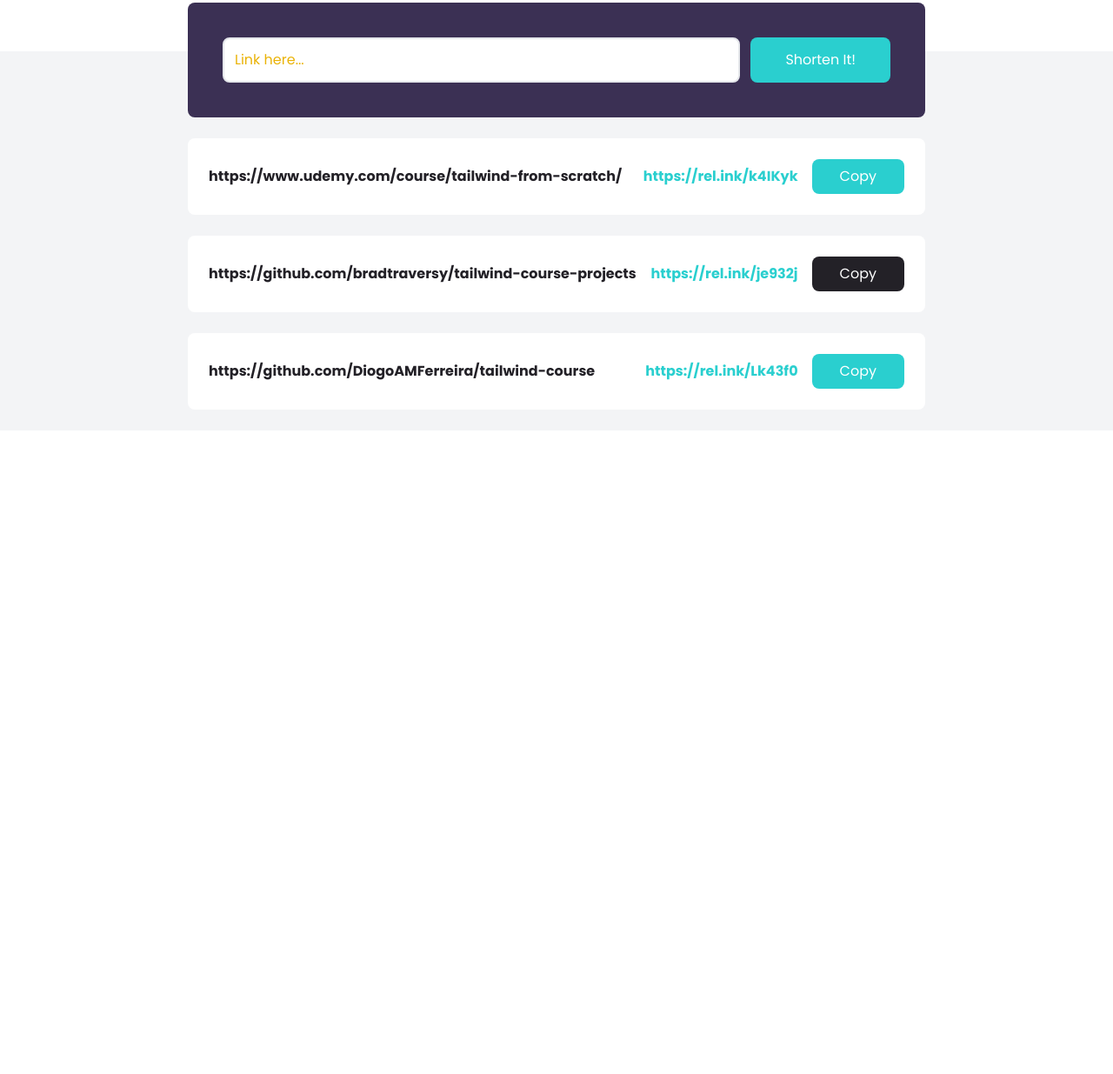
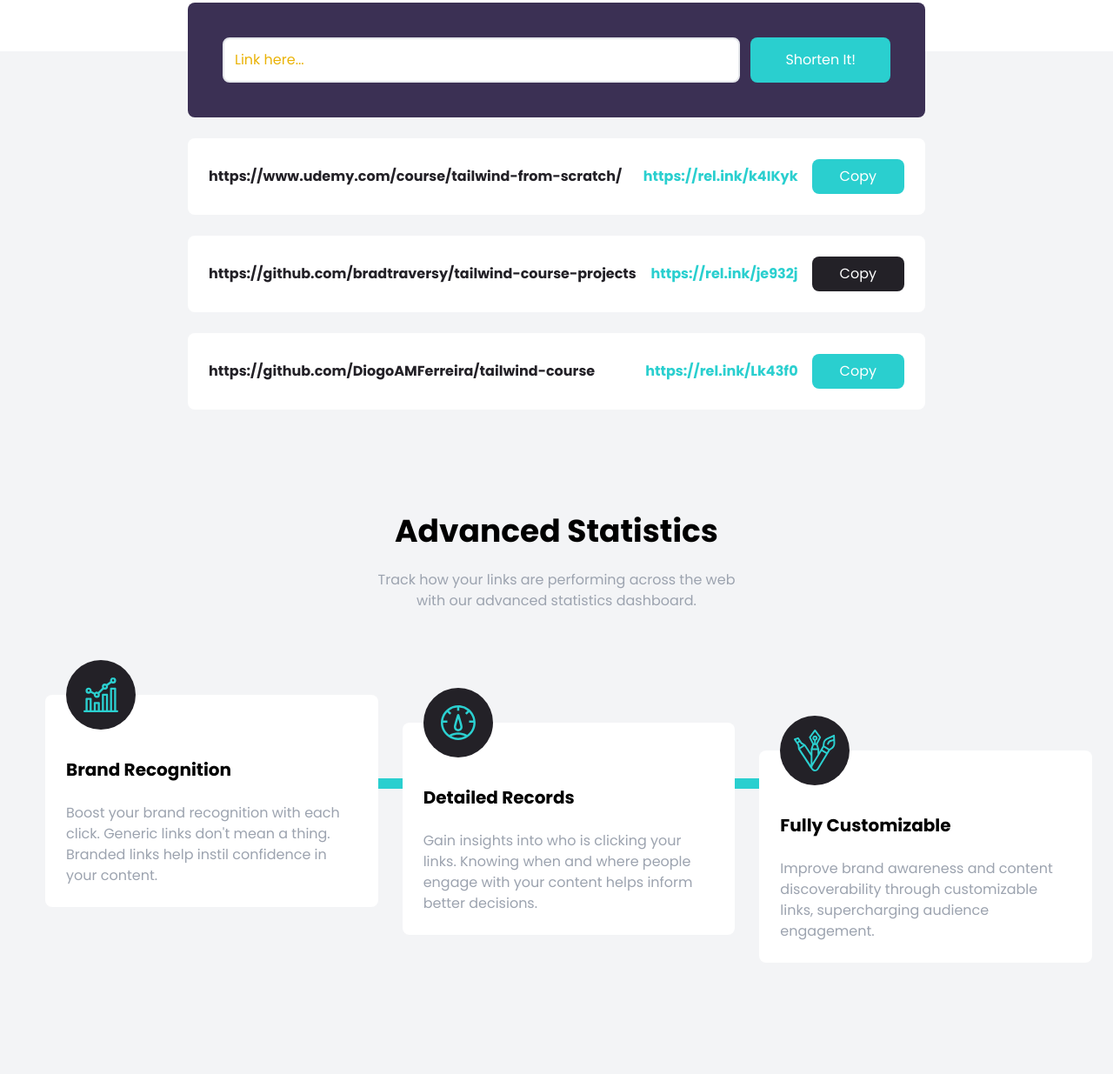
Before and after one commit to DiogoAMFerreira/tailwind-course, a website built with webpack: page 04-tailwind-projects/08-shortly/dist/index.html in a window 1280 px wide. Shown: the part 685-1920 px from the top of the page at 87% size. Before the commit the page ends 1180 px from the top, so only its background shows below. Built offline with nearby package versions, Linux system fonts and the light colour scheme.

Commit message:
58 - Feature Boxes

```diff
--- a/04-tailwind-projects/08-shortly/dist/index.html
+++ b/04-tailwind-projects/08-shortly/dist/index.html
@@ -190,6 +190,119 @@
                 </div>
             </div>
         </section>
+        <!-- Statistics Section -->
+        <section id="statistics" class="bg-gray-100 py-24">
+            <!-- Statistics Container -->
+            <div class="container mx-auto px-3">
+                <h2 class="mb-6 text-center text-4xl font-bold">
+                    Advanced Statistics
+                </h2>
+                <p
+                    class="max-w-ws mx-auto text-center text-gray-400 md:max-w-md"
+                >
+                    Track how your links are performing across the web with our
+                    advanced statistics dashboard.
+                </p>
+            </div>
+        </section>
+        <!-- Feature Box Section -->
+        <section id="feature" class="bg-gray-100 pb-32">
+            <!-- Feature Box Container -->
+            <div
+                class="container relative mx-auto flex flex-col items-start px-6 md:flex-row md:space-x-7"
+            >
+                <!-- Horizontal Line -->
+                <div
+                    class="bg-cyan absolute left-16 top-24 hidden h-3 w-10/12 md:block"
+                ></div>
+                <!-- Vertical Line -->
+                <!-- Subtract on the margin half the width of the line -->
+                <div
+                    class="bg-cyan absolute left-1/2 -ml-1 h-full w-2 md:hidden"
+                ></div>
+                <!-- Box 1 -->
+                <div
+                    class="relative flex flex-col space-y-6 rounded-lg bg-white p-6 md:w-1/3"
+                >
+                    <!-- Image positioning -->
+                    <div class="absolute -top-10 left-1/2 -ml-10 md:left-16">
+                        <!-- Image Container For Background & Center -->
+                        <div
+                            class="bg-veryDarkViolet flex h-20 w-20 items-center justify-center rounded-full p-4"
+                        >
+                            <img
+                                src="images/icon-brand-recognition.svg"
+                                alt=""
+                            />
+                        </div>
+                    </div>
+                    <h5
+                        class="pt-6 text-center text-xl font-bold capitalize md:text-left"
+                    >
+                        Brand recognition
+                    </h5>
+                    <p class="text-center text-gray-400 md:text-left">
+                        Boost your brand recognition with each click. Generic
+                        links don't mean a thing. Branded links help instil
+                        confidence in your content.
+                    </p>
+                </div>
+                <!-- Box 2 -->
+                <div
+                    class="relative mt-24 flex flex-col space-y-6 rounded-lg bg-white p-6 md:mt-8 md:w-1/3"
+                >
+                    <!-- Image positioning -->
+                    <div class="absolute -top-10 left-1/2 -ml-10 md:left-16">
+                        <!-- Image Container For Background & Center -->
+                        <div
+                            class="bg-veryDarkViolet flex h-20 w-20 items-center justify-center rounded-full p-4"
+                        >
+                            <img
+                                src="images/icon-detailed-records.svg"
+                                alt=""
+                            />
+                        </div>
+                    </div>
+                    <h5
+                        class="pt-6 text-center text-xl font-bold capitalize md:text-left"
+                    >
+                        Detailed Records
+                    </h5>
+                    <p class="text-center text-gray-400 md:text-left">
+                        Gain insights into who is clicking your links. Knowing
+                        when and where people engage with your content helps
+                        inform better decisions.
+                    </p>
+                </div>
+                <!-- Box 3 -->
+                <div
+                    class="relative mt-24 flex flex-col space-y-6 rounded-lg bg-white p-6 md:mt-16 md:w-1/3"
+                >
+                    <!-- Image positioning -->
+                    <div class="absolute -top-10 left-1/2 -ml-10 md:left-16">
+                        <!-- Image Container For Background & Center -->
+                        <div
+                            class="bg-veryDarkViolet flex h-20 w-20 items-center justify-center rounded-full p-4"
+                        >
+                            <img
+                                src="images/icon-fully-customizable.svg"
+                                alt=""
+                            />
+                        </div>
+                    </div>
+                    <h5
+                        class="pt-6 text-center text-xl font-bold capitalize md:text-left"
+                    >
+                        Fully Customizable
+                    </h5>
+                    <p class="text-center text-gray-400 md:text-left">
+                        Improve brand awareness and content discoverability
+                        through customizable links, supercharging audience
+                        engagement.
+                    </p>
+                </div>
+            </div>
+        </section>
     </body>
 </html>
 <script src="bundle.js"></script>
```
